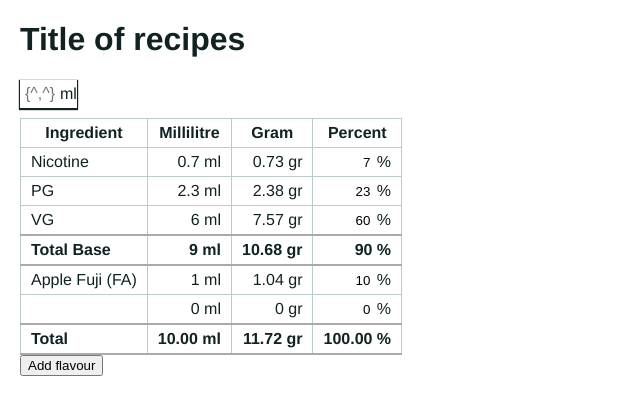
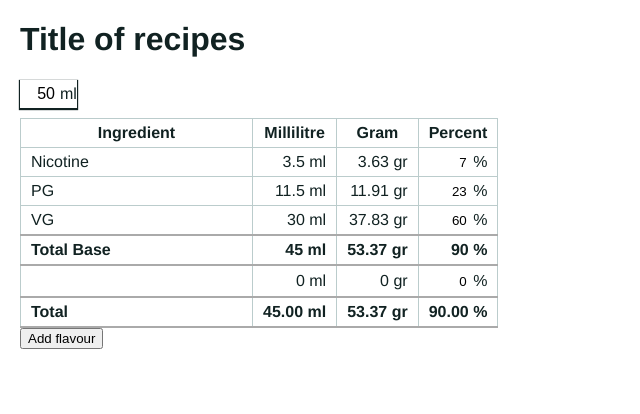
Before and after one commit to und3rdg/vapeCalc, a React (Create React App) app: page / in a window 1280 px wide. Both pictures are taken after a click on the button "Add flavour". Shown: the top 414 px of the page, without its empty margins (0-640 px from the left). Built offline with nearby package versions, Linux system fonts and the light colour scheme.

Commit message:
Added input for flavor name and push it to state.

```diff
--- a/src/Components/CalcTable/CalcTable.js
+++ b/src/Components/CalcTable/CalcTable.js
@@ -13,7 +13,7 @@ class CalcTable extends Component {
   constructor(){
     super()
     this.state = {
-      total: 10,
+      total: 50,
       theadTitles: [ 'Ingredient', 'Millilitre', 'Gram', 'Percent' ],
       base: [
         { name: 'Nicotine' , ml: 0, gr: 0, percent: 7  , type:''},
@@ -22,7 +22,10 @@ class CalcTable extends Component {
       ],
       baseTotal: {ml:0, gr:0, percent:0},
       flavour: [
-        { name: 'Apple Fuji (FA)' , ml: 2, gr: 10, percent: 10 , type:''},
+        // test data
+        // { name: 'Apple Fuji (FA)' , ml: 2, gr: 10, percent: 10 , type:''},
+        // { name: 'Apple Fuji (FA)' , ml: 2, gr: 10, percent: 10 , type:''},
+        // { name: 'Apple Fuji (FA)' , ml: 2, gr: 10, percent: 10 , type:''},
       ],
       flavourTotal: {ml:0, gr:0, percent:0},
     }
@@ -34,6 +37,7 @@ class CalcTable extends Component {
     this.state.flavourTotal = calcTotal(this.state.flavour)
   }
 
+
   addFlavorHandler = () => {
     const emptyFlavor = { name: '' , ml: 0, gr: 0, percent: 0 , type:''}
     const flavour = [
@@ -43,8 +47,8 @@ class CalcTable extends Component {
     this.setState({flavour})
   }
 
-  render(){
-    const updateFromTotalHandler = (event) => {
+
+  totalHandler = (event) => {
     const total = event.target.value
 
     const base = updateBase(this.state.base, total)
@@ -56,13 +60,12 @@ class CalcTable extends Component {
     this.setState({ total, base, baseTotal, flavour, flavourTotal })
   }
 
-    const updateFromPercentHandler = (event, idx, type) => {
-      const value = event.target.value
 
+  percentHandler = (event, idx, type) => {
     switch(type){
       case 'flavour':
         let flavour = [ ...this.state.flavour ]
-          flavour[idx].percent = value
+        flavour[idx].percent = event.target.value
         this.setState({ flavour })
         flavour = updateBase(this.state.flavour, this.state.total)
         const flavourTotal = calcTotal(flavour)
@@ -70,19 +73,31 @@ class CalcTable extends Component {
         break
       case 'base':
         let base = [ ...this.state.base ]
-          base[idx].percent = value
+        base[idx].percent = event.target.value
         this.setState({ base })
         base = updateBase(this.state.base, this.state.total)
         const baseTotal = calcTotal(base)
         this.setState({ base, baseTotal })
         break
-        default:
-          console.error('wrong type in updateFromTotalHandler()')
+      default: console.error('wrong type in totalHandler()')
     }
   }
+
+
+  nameHandler = (event, idx) => {
+    const flavour = this.state.flavour
+    flavour[idx].name = event.target.value
+    this.setState({ flavour })
+  }
+
+
+  render(){
     return (
       <form onSubmit={e => e.preventDefault()}>
-        <UserInput updateFromTotalHandler={updateFromTotalHandler} />
+        <UserInput
+          totalHandler={this.totalHandler}
+          total={this.state.total}
+        />
         <table className="calc_table">
           <Thead
             titles={this.state.theadTitles}
@@ -93,7 +108,8 @@ class CalcTable extends Component {
             baseTotal={this.state.baseTotal}
             flavour={this.state.flavour}
             flavourTotal={this.state.flavourTotal}
-            updateFromPercentHandler={updateFromPercentHandler}
+            percentHandler={this.percentHandler}
+            nameHandler={this.nameHandler}
           />
         </table>
         <button onClick={this.addFlavorHandler}>Add flavour</button>
--- a/src/Components/CalcTable/CalcTable.scss
+++ b/src/Components/CalcTable/CalcTable.scss
@@ -9,6 +9,11 @@ table.calc_table{
     &:first-child{
       text-align: left;
     }
+    .type_name{
+      width: auto;
+      text-align: left;
+      font: inherit;
+    }
   }
   tr.total{
     $border: 2px solid #aaa;
--- a/src/Components/CalcTable/Tbody.js
+++ b/src/Components/CalcTable/Tbody.js
@@ -10,7 +10,7 @@ class Tbody extends Component {
         <td>{name.gr} gr</td>
         <td>
           <input
-            onChange={(event) => this.props.updateFromPercentHandler(event, idx, "base")}
+            onChange={ (event) => this.props.percentHandler(event, idx, "base") }
             defaultValue={name.percent}
           /> %</td>
       </tr>
@@ -18,15 +18,21 @@ class Tbody extends Component {
   }
 
   flavourRow = (name, idx) => {
-    const {updateFromPercentHandler} = this.props
+    const {percentHandler, nameHandler} = this.props
     return(
       <tr key={idx}>
-        <td>{name.name}</td>
+        <td>
+          <input
+            className="type_name"
+            defaultValue={name.name}
+            onChange={ (event) => nameHandler(event, idx) }
+          />
+          </td>
         <td>{name.ml} ml</td>
         <td>{name.gr} gr</td>
         <td>
           <input
-            onChange={(event) => updateFromPercentHandler(event, idx, "flavour")}
+            onChange={ (event) => percentHandler(event, idx, "flavour") }
             defaultValue={name.percent}
           /> %</td>
       </tr>
@@ -34,22 +40,22 @@ class Tbody extends Component {
   }
 
   render(){
-    const {base, baseTotal, flavour, flavourTotal} = this.props
+    const { base, baseTotal, flavour, flavourTotal } = this.props
     return (
       <tbody>
-        {base.map(this.baseRow.bind(this))}
+        { base.map(this.baseRow.bind(this)) }
         <tr className="total base_total">
           <td>Total Base</td>
           <td>{baseTotal.ml} ml</td>
           <td>{baseTotal.gr} gr</td>
           <td>{baseTotal.percent} %</td>
         </tr>
-        {flavour.map(this.flavourRow.bind(this))}
+        { flavour.map(this.flavourRow.bind(this)) }
         <tr className="total all_total">
           <td>Total</td>
-          <td>{(baseTotal.ml + flavourTotal.ml).toFixed(2)} ml</td>
-          <td>{(baseTotal.gr + flavourTotal.gr).toFixed(2)} gr</td>
-          <td>{(baseTotal.percent + flavourTotal.percent).toFixed(2)} %</td>
+          <td>{ (baseTotal.ml + flavourTotal.ml).toFixed(2) } ml</td>
+          <td>{ (baseTotal.gr + flavourTotal.gr).toFixed(2) } gr</td>
+          <td>{ (baseTotal.percent + flavourTotal.percent).toFixed(2) } %</td>
         </tr>
       </tbody>
     )
--- a/src/Components/CalcTable/UserInput.js
+++ b/src/Components/CalcTable/UserInput.js
@@ -2,15 +2,14 @@ import React, {Component} from 'react'
 
 class UserInput extends Component{
   render(){
-    const {total, updateFromTotalHandler} = this.props
+    const {total, totalHandler} = this.props
     return (
       <div className="userInput">
         <div className="userInput_item">
           <input
-            name="total"
             defaultValue={total}
             placeholder="{^,^}"
-            onChange={updateFromTotalHandler}
+            onChange={totalHandler}
           />
           <label>ml</label>
         </div>
```
Lines whose indentation alone changed are shown as unchanged.
